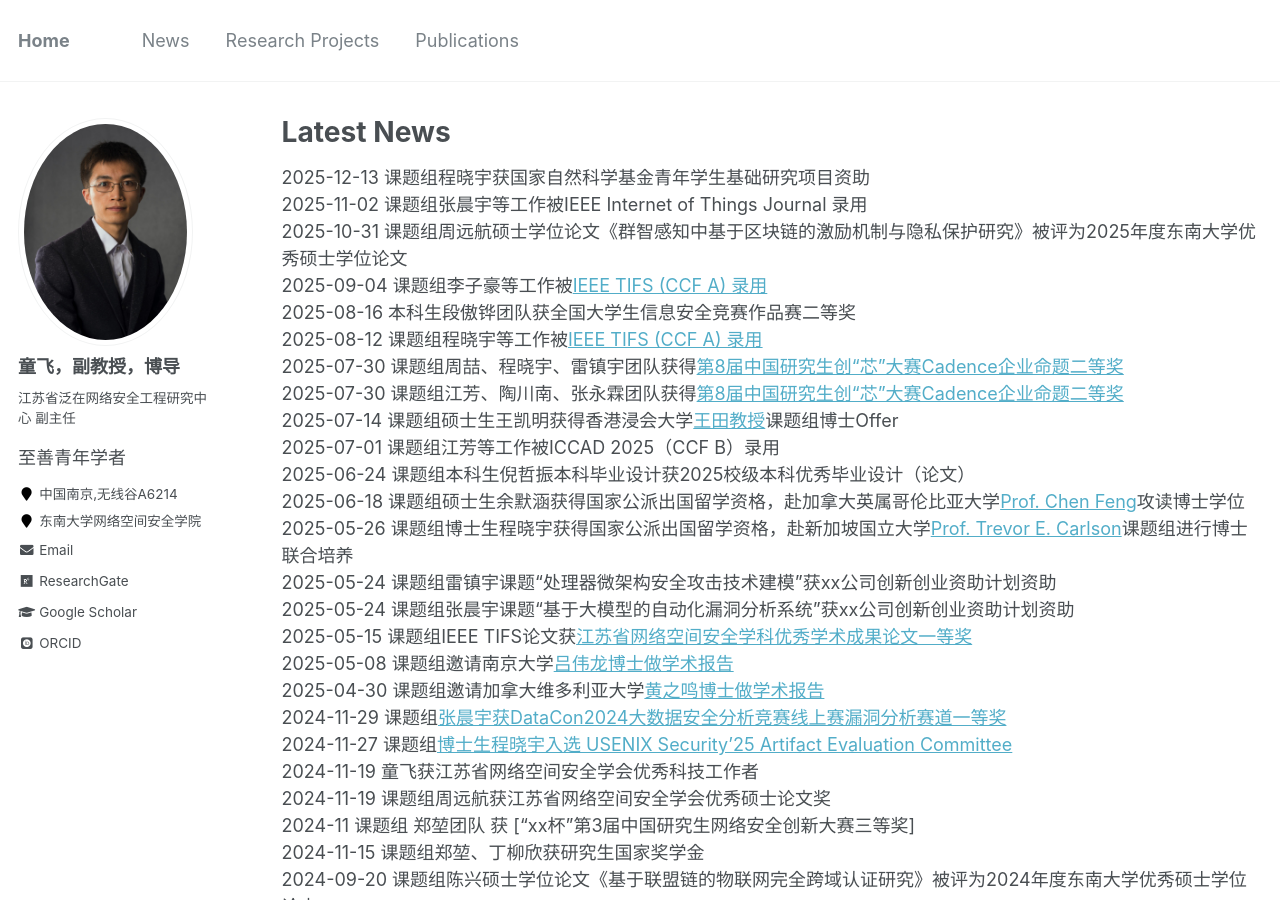
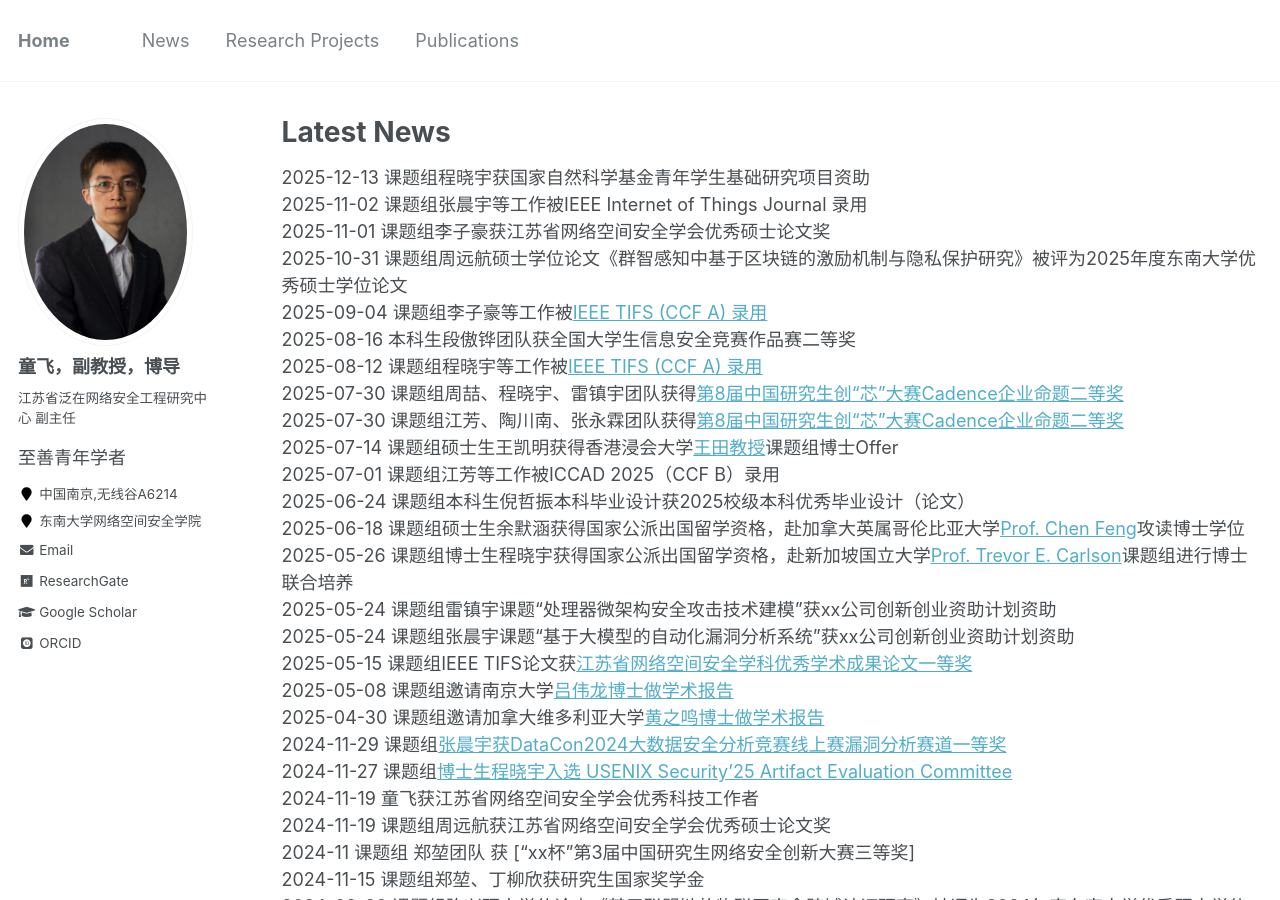
Before and after one commit to fei-tong/fei-tong.github.io, a Jekyll site: the page built from _pages/News.md, in a window 1280 px wide and 900 px high. Built offline with Jekyll 4.4.1, drawn with Linux system fonts in a browser that asks for light colours; some web fonts are replaced.

Commit message:
Update News.md

```diff
--- a/_pages/News.md
+++ b/_pages/News.md
@@ -6,6 +6,7 @@ author_profile: true
 ---
 2025-12-13 课题组程晓宇获国家自然科学基金青年学生基础研究项目资助<br>
 2025-11-02 课题组张晨宇等工作被IEEE Internet of Things Journal 录用<br>
+2025-11-01 课题组李子豪获江苏省网络空间安全学会优秀硕士论文奖<br>
 2025-10-31 课题组周远航硕士学位论文《群智感知中基于区块链的激励机制与隐私保护研究》被评为2025年度东南大学优秀硕士学位论文<br>
 2025-09-04 课题组李子豪等工作被[IEEE TIFS (CCF A) 录用](https://ieeexplore.ieee.org/document/11159069)<br>
 2025-08-16 本科生段傲铧团队获全国大学生信息安全竞赛作品赛二等奖<br>
```
